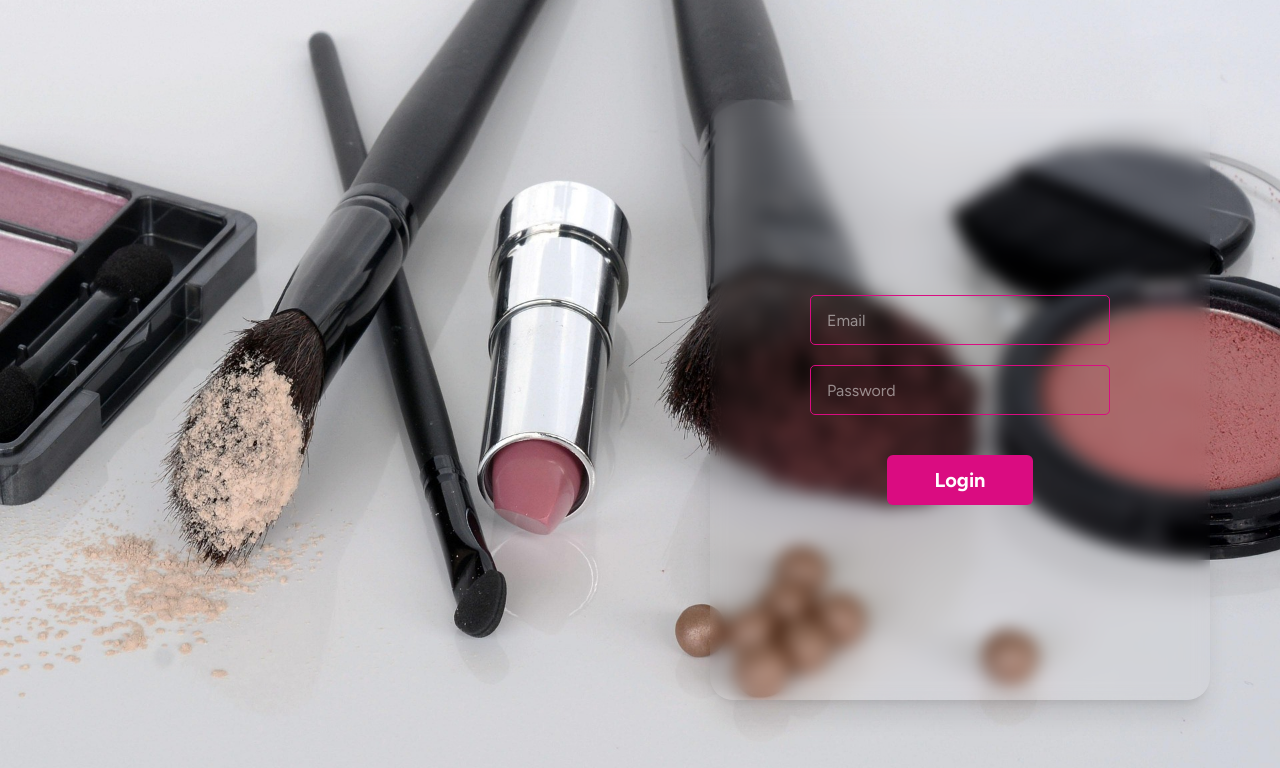
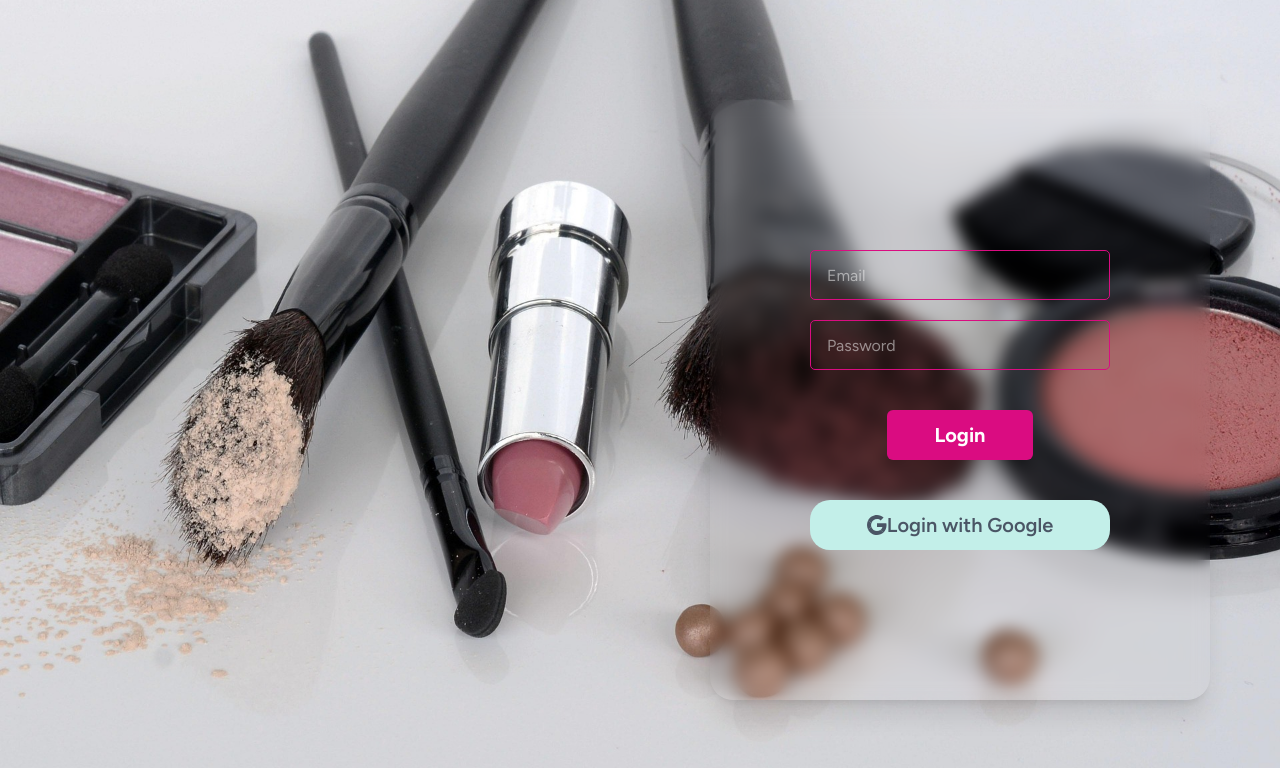
Before and after one commit to SandaruDulneth/Elora-Ecommerce-frontend, a React (Vite) app: page /login in a window 1280 px wide. Shown: the top 768 px of the page. Built offline with nearby package versions, Linux system fonts and the light colour scheme; a web font is replaced by a local one.

Commit message:
GoogleLogin

```diff
--- a/package.json
+++ b/package.json
@@ -11,6 +11,7 @@
   },
   "dependencies": {
     "@gsap/react": "^2.1.2",
+    "@react-oauth/google": "^0.12.2",
     "@supabase/supabase-js": "^2.50.4",
     "@tailwindcss/vite": "^4.1.11",
     "axios": "^1.10.0",
--- a/src/App.jsx
+++ b/src/App.jsx
@@ -7,10 +7,11 @@ import AdminPage from "./Pages/Admin/adminPage.jsx";
 import TestPage from "./Pages/test.jsx";
 import RegisterPage from "./Pages/register.jsx";
 import {ScrollTrigger,SplitText} from "gsap/all";
+import {GoogleOAuthProvider} from "@react-oauth/google";
 
     function App() {
         return (
-                <>
+            <GoogleOAuthProvider clientId="910626366800-3sje4q2ppolcin3cck7n75q7lhndsmcf.apps.googleusercontent.com">
                 <BrowserRouter>
                     <div >
                         <Toaster position="top-right"></Toaster>
@@ -24,7 +25,7 @@ import {ScrollTrigger,SplitText} from "gsap/all";
                         </Routes>
                     </div>
                 </BrowserRouter>
-                </>
+            </GoogleOAuthProvider>
         )
     }
     export default App
--- a/src/Pages/client/contactUs.jsx
+++ b/src/Pages/client/contactUs.jsx
@@ -45,7 +45,7 @@ export default function ContactUsPage() {
         >
             {/* Left Side */}
             <div className="w-full md:w-1/2 flex flex-col h-full bg-primary font-light snap-start px-4 py-6">
-                <h1 className="text-4xl font-bold">Contact Us</h1>
+                <h1 className="text-5xl font-bold text-third">Contact Us</h1>
                 <p className="mt-7 font-light">
                     Lorem ipsum dolor sit amet, consectetur adipisicing elit. Aliquam, blanditiis deleniti itaque iure
                     laboriosam laborum nam nesciunt odit officiis omnis pariatur porro recusandae rem repudiandae rerum sint
--- a/src/Pages/login.jsx
+++ b/src/Pages/login.jsx
@@ -2,6 +2,8 @@ import axios from "axios";
 import { useState } from "react";
 import toast from "react-hot-toast";
 import {useNavigate} from "react-router-dom";
+import {GrGoogle} from "react-icons/gr";
+import {useGoogleLogin} from "@react-oauth/google";
 
 export default function LoginPage(){
 
@@ -30,6 +32,41 @@ export default function LoginPage(){
             toast.error(e.response.data.message)
         }
     }
+    //get the role from the token rather than res ing the role
+    /* import jwt_decode from "jwt-decode";
+
+const token = response.data.token;
+localStorage.setItem("token", token);
+
+// Decode token
+const decoded = jwt_decode(token);
+console.log("Decoded JWT:", decoded);
+
+// Get role
+if (decoded.role === "admin") {
+    navigate("/admin/");
+} else {
+    navigate("/");
+}
+*/
+    const googleLogin  = useGoogleLogin({
+        onSuccess: (response)=>{
+            const accessToken = response.access_token
+            axios.post("http://localhost:5000/api/users/login/google", {
+                accessToken: accessToken
+            }).then((response)=>{
+                toast.success("Login Successful")
+                const token = response.data.token
+                localStorage.setItem("token", token)
+                if(response.data.role === "admin"){
+                    navigate("/admin/")
+                }
+                else{
+                    navigate("/")
+                }
+            })
+        }
+    })
 
     return(
         <div className="w-full h-screen bg-[url('/bg03.jpg')] bg-cover bg-center flex font-normal">
@@ -56,6 +93,10 @@ export default function LoginPage(){
                     >
                         Login
                     </button>
+                    <button onClick={googleLogin} className="w-[300px] cursor-pointer h-[50px] flex justify-center items-center bg-[#c3efe9] rounded-[20px] my-[20px] text-[20px] font-bold text-white" >
+                        <GrGoogle className="text-xl text-gray-600 cursor-pointer hover:text-gray-800" />
+                        <span className="text-gray-600 text-xl font-semibold">Login with Google</span>
+                    </button>
                 </div>
             </div>
         </div>
--- a/vite.config.js
+++ b/vite.config.js
@@ -3,17 +3,7 @@ import react from '@vitejs/plugin-react'
 import tailwindcss from '@tailwindcss/vite'
 // https://vite.dev/config/
 export default defineConfig({
-
-    theme: {
-      extend: {
-        fontFamily: {
-          pacifico: ['Pacifico', 'cursive'],
-          quicksand: ['Quicksand', 'sans-serif'],
-        },
-      },
-    },
-
-
-
+    //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
+    //910626366800-3sje4q2ppolcin3cck7n75q7lhndsmcf.apps.googleusercontent.com
   plugins: [react(),tailwindcss()],
 })
```
Also changed, not shown: 1 other file (tests, documents, lock files or other folders). Lines whose indentation alone changed are shown as unchanged.
